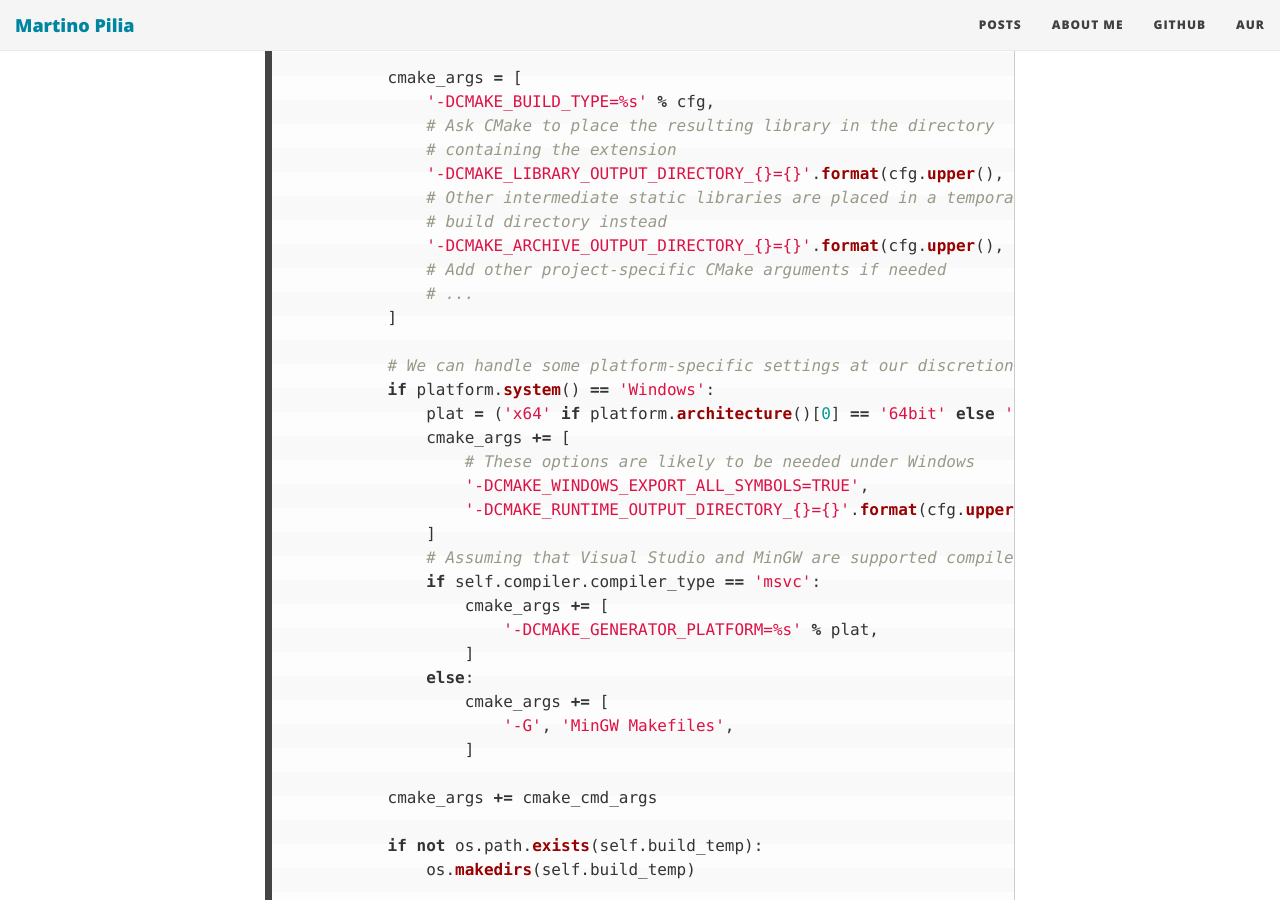
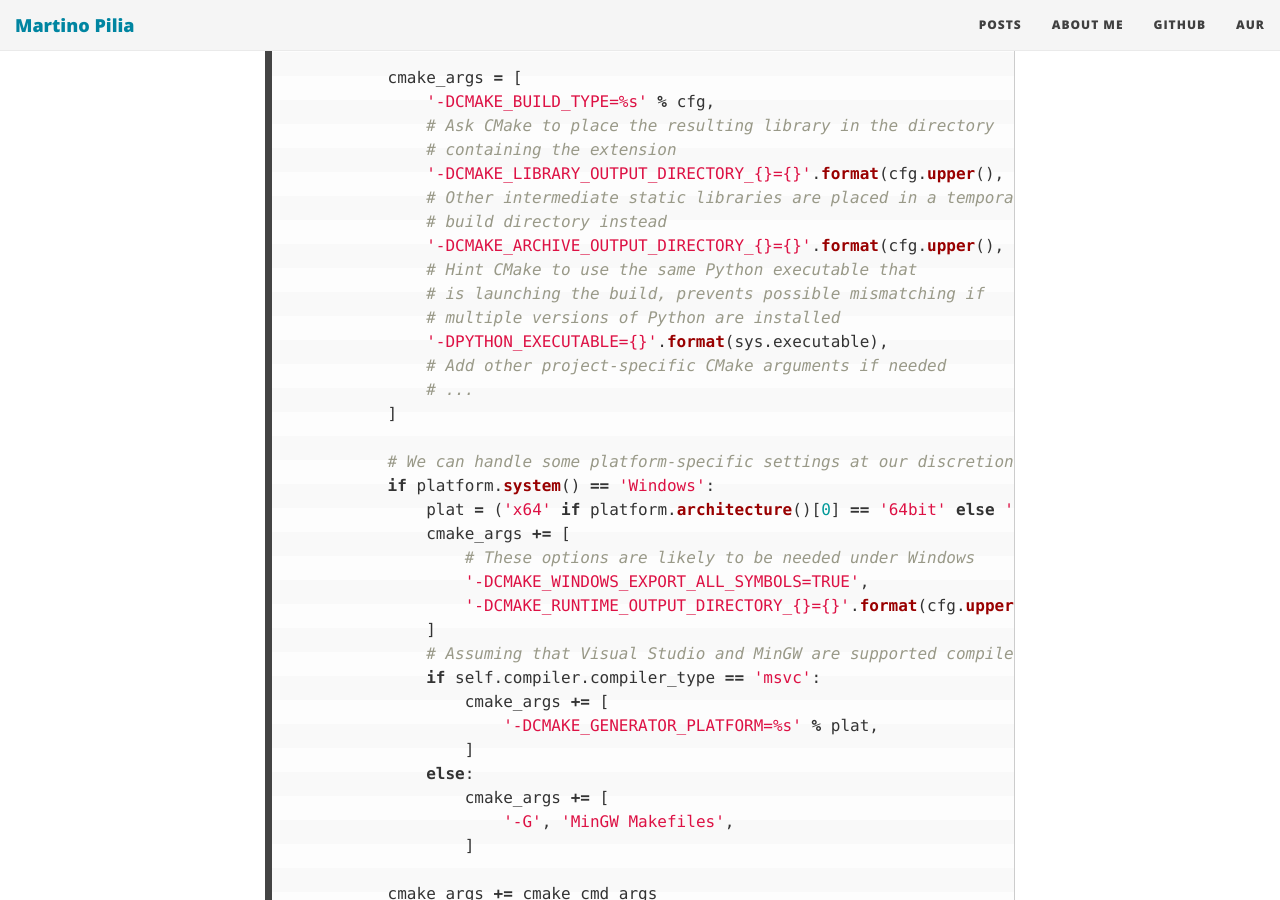
Before and after one commit to m-pilia/m-pilia.github.io, a Jekyll site: the page built from posts/_posts/2018-09-15-building-python-extension.md, in a window 1280 px wide and 900 px high, scrolled down 7226 px. Built offline with Jekyll 4.4.1, drawn with Linux system fonts in a browser that asks for light colours; nearby versions of some CDN libraries.

Commit message:
small addendum to a post

```diff
--- a/posts/_posts/2018-09-15-building-python-extension.md
+++ b/posts/_posts/2018-09-15-building-python-extension.md
@@ -300,6 +300,10 @@ class cmake_build_ext(build_ext):
                 # Other intermediate static libraries are placed in a temporary
                 # build directory instead
                 '-DCMAKE_ARCHIVE_OUTPUT_DIRECTORY_{}={}'.format(cfg.upper(), self.build_temp),
+                # Hint CMake to use the same Python executable that
+                # is launching the build, prevents possible mismatching if
+                # multiple versions of Python are installed
+                '-DPYTHON_EXECUTABLE={}'.format(sys.executable),
                 # Add other project-specific CMake arguments if needed
                 # ...
             ]
```
